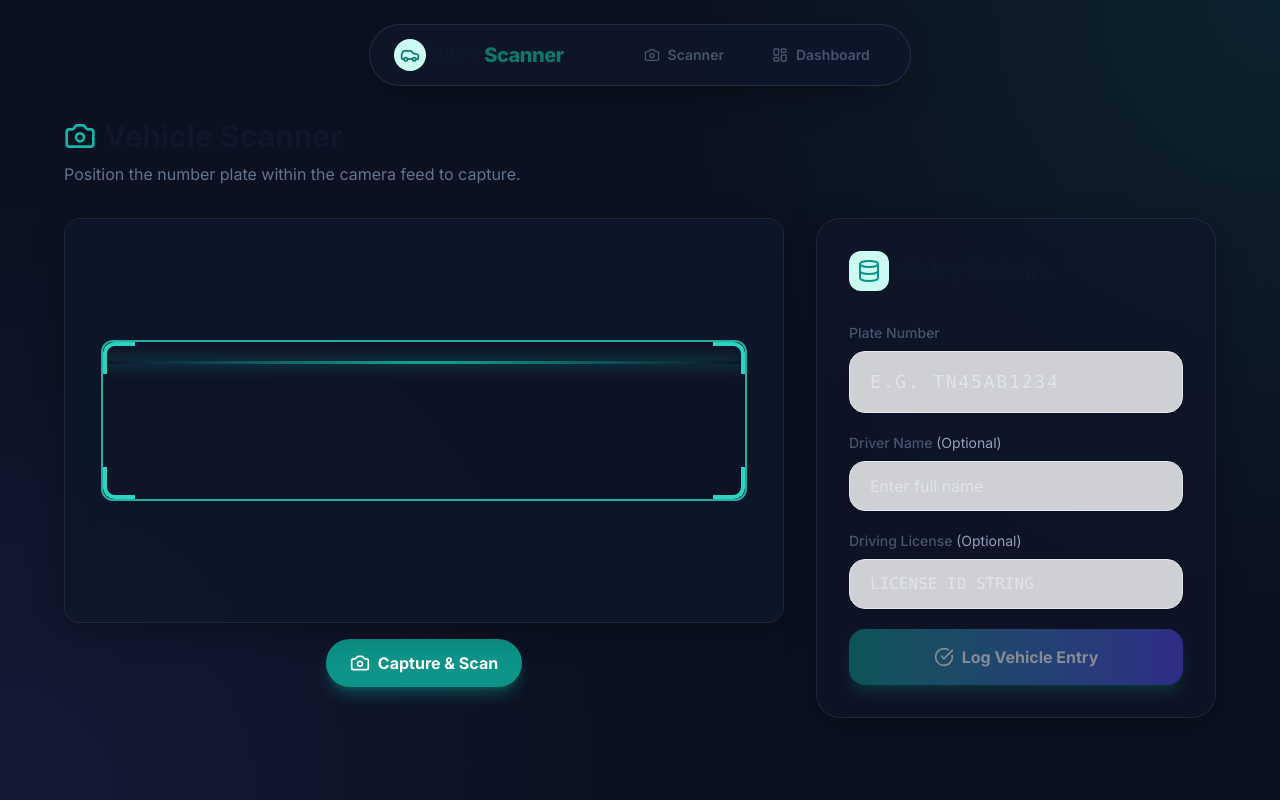
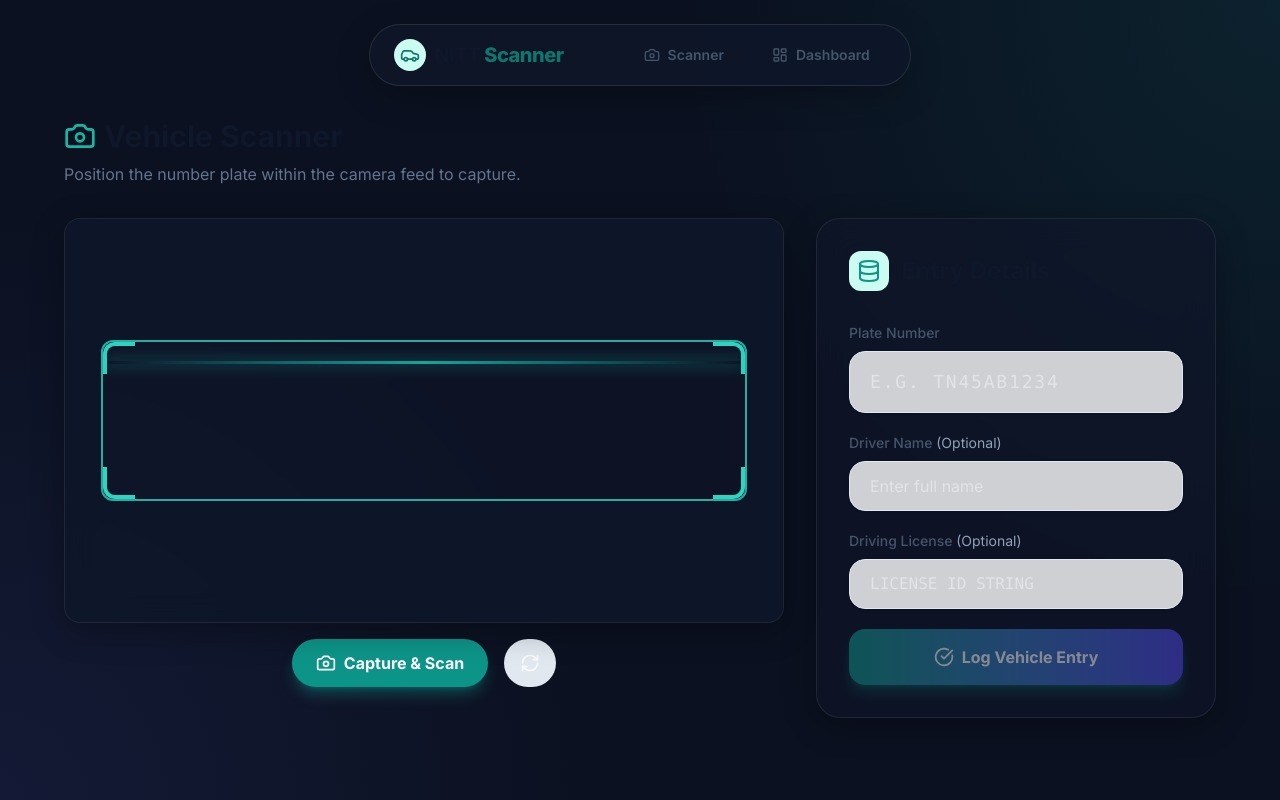
Before and after one commit to Aakash-Bathri/mpmc-lab-project, a Next.js app: page /scanner in a window 1280 px wide. Built offline with nearby package versions, Linux system fonts and the light colour scheme; no server answers.

Commit message:
Fix: front camera

```diff
--- a/src/app/scanner/page.tsx
+++ b/src/app/scanner/page.tsx
@@ -11,6 +11,7 @@ export default function ScannerPage() {
     const [capturedImage, setCapturedImage] = useState<string | null>(null);
     const [processedImage, setProcessedImage] = useState<string | null>(null);
     const [isProcessing, setIsProcessing] = useState(false);
+    const [facingMode, setFacingMode] = useState<"environment" | "user">("environment");
 
     // OCR & Form State
     const [plateNumber, setPlateNumber] = useState("");
@@ -158,12 +159,19 @@ export default function ScannerPage() {
                                 ref={webcamRef}
                                 screenshotFormat="image/jpeg"
                                 videoConstraints={{
-                                    facingMode: "environment",
+                                    facingMode,
                                     width: { ideal: 1920 },
                                     height: { ideal: 1080 }
                                 }}
                                 onUserMediaError={(err: any) => {
                                     console.error("Webcam access error:", err);
+                                    if (facingMode === "environment" && (err.name === "OverconstrainedError" || err.name === "NotAllowedError")) {
+                                        console.log("Environment camera failed. Falling back to user camera.");
+                                        setFacingMode("user");
+                                        setSubmitMessage("");
+                                        setSubmitStatus("idle");
+                                        return;
+                                    }
                                     if (typeof err === "string" || err instanceof String) {
                                         setSubmitMessage(`Camera Error: ${err}`);
                                     } else {
@@ -199,6 +207,7 @@ export default function ScannerPage() {
 
                     <div className="flex justify-center gap-4">
                         {!capturedImage ? (
+                            <>
                                 <button
                                     onClick={captureAndAnalyze}
                                     className="flex items-center gap-2 bg-brand-600 hover:bg-brand-700 text-white px-6 py-3 rounded-full font-bold shadow-lg shadow-brand-500/30 transition-all hover:scale-105"
@@ -206,6 +215,14 @@ export default function ScannerPage() {
                                     <Camera className="h-5 w-5" />
                                     Capture & Scan
                                 </button>
+                                <button
+                                    onClick={() => setFacingMode(prev => prev === "environment" ? "user" : "environment")}
+                                    className="flex items-center gap-2 bg-slate-200 hover:bg-slate-300 dark:bg-slate-700 dark:hover:bg-slate-600 dark:text-white px-4 py-3 rounded-full font-bold transition-all"
+                                    title="Flip Camera"
+                                >
+                                    <RefreshCw className="h-5 w-5" />
+                                </button>
+                            </>
                         ) : (
                             <button
                                 onClick={retake}
```
Lines whose indentation alone changed are shown as unchanged.
